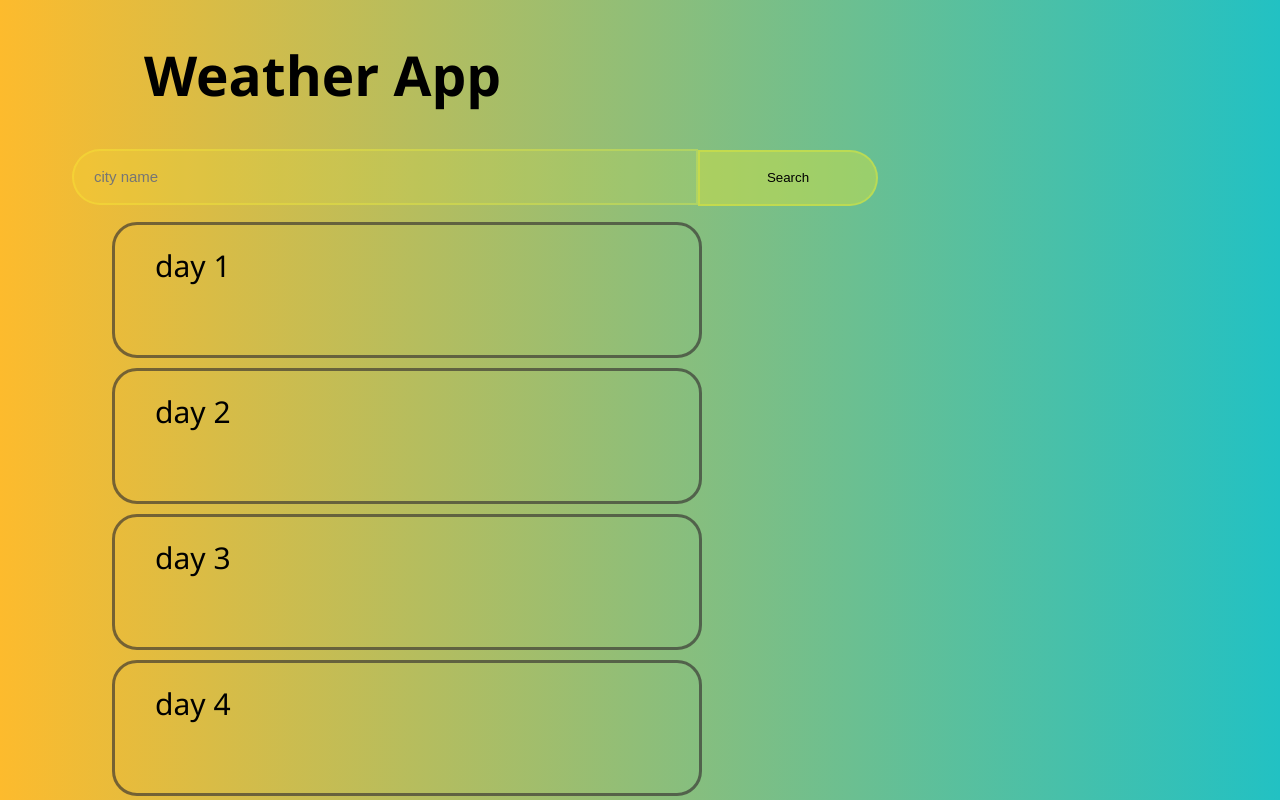
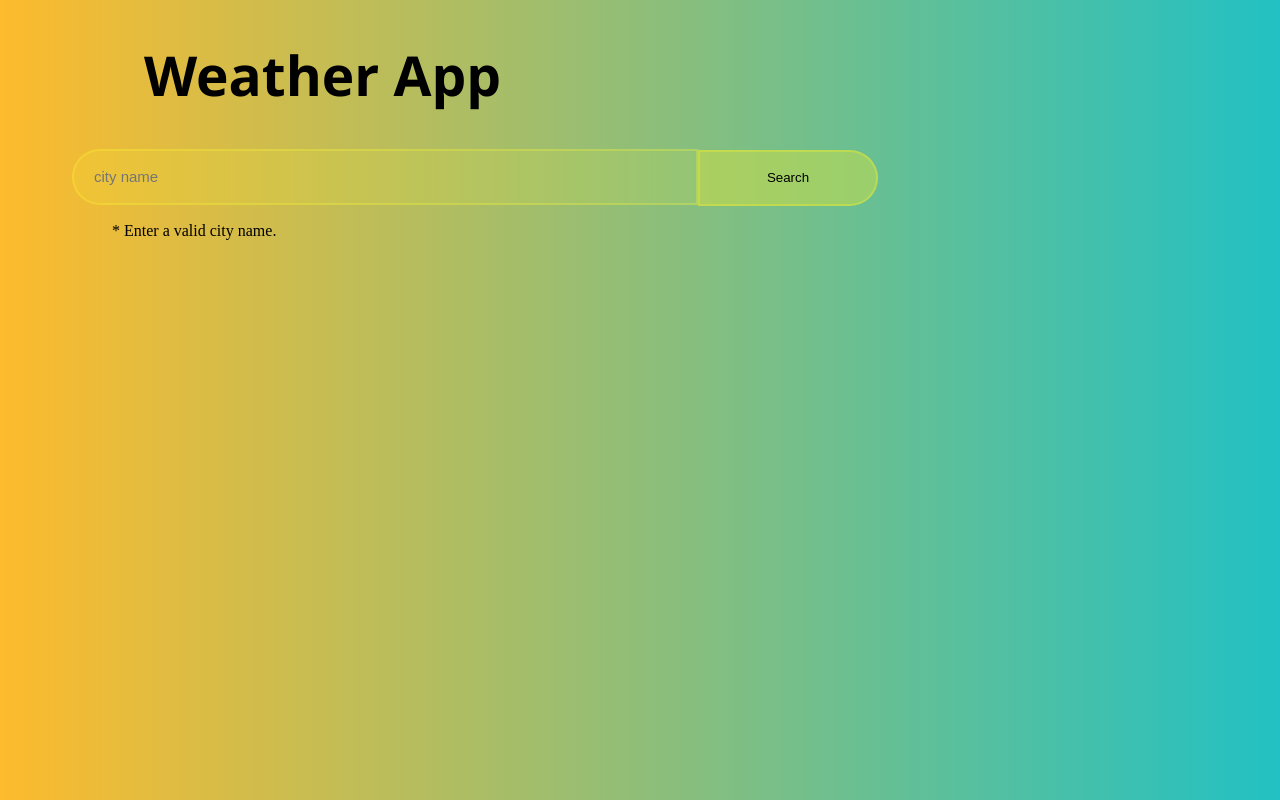
Before and after one commit to potatoSalad21/JS-WeatherApp, a React (Vite) app: page / in a window 1280 px wide. Shown: the top 800 px of the page. Built offline with nearby package versions, Linux system fonts and the light colour scheme.

Commit message:
components for week days

```diff
--- a/src/App.jsx
+++ b/src/App.jsx
@@ -1,29 +1,21 @@
 import { useState } from "react";
 import SearchForm from "./components/SearchForm.jsx";
+import WeeklyReport from "./components/WeeklyReport.jsx";
 import "./styles.css";
 
 export default function App() {
   const [forecasts, setForecasts] = useState({});
 
   function updateData(data) {
-    if (data) {
-      setForecasts(data);
-    }
+    data ? setForecasts(data) : setForecasts({});
   }
 
   return (
     <>
       <h1 className="header">Weather App</h1>
 
-      <SearchForm data={forecasts} updateForecasts={updateData} />
-
-      <ul className="dailyForecast">
-        <li className="weekDay">day 1</li>
-        <li className="weekDay">day 2</li>
-        <li className="weekDay">day 3</li>
-        <li className="weekDay">day 4</li>
-        <li className="weekDay">day 5</li>
-      </ul>
+      <SearchForm updateForecasts={updateData} />
+      <WeeklyReport forecastForWeek={forecasts}/>
     </>
   );
 }
--- a/src/components/SearchForm.jsx
+++ b/src/components/SearchForm.jsx
@@ -1,7 +1,7 @@
 import axios from "axios";
 import { useState } from "react";
 
-export default function SearchForm({ data, updateForecasts }) {
+export default function SearchForm({ updateForecasts }) {
   const [cityName, setCityName] = useState("");
 
   function handleSearch(e) {
@@ -38,7 +38,6 @@ export default function SearchForm({ data, updateForecasts }) {
         onChange={(e) => setCityName(e.target.value)}
       />
       <input className="button" type="submit" value="Search" />
-      <div className="testing">{data[0]?.Temperature.Maximum.Value}</div>
     </form>
   );
 }
--- /dev/null
+++ b/src/components/WeekDay.jsx
@@ -0,0 +1,20 @@
+export default function WeekDay({ forecastForDay }) {
+  const weekDays = [
+    "Sun",
+    "Mon",
+    "Tue",
+    "Wed",
+    "Thus",
+    "Fri",
+    "Sat",
+  ];
+  console.dir(forecastForDay);
+  let date = new Date(forecastForDay.Date);
+  let day = weekDays[date.getDay()];
+
+  return (
+    <li className="weekDay">
+      {day}
+    </li>
+  );
+}
--- /dev/null
+++ b/src/components/WeeklyReport.jsx
@@ -0,0 +1,17 @@
+import WeekDay from "./WeekDay";
+
+export default function WeeklyReport({ forecastForWeek }) {
+  return (
+    <ul className="dailyForecast">
+      {Object.keys(forecastForWeek).length === 0 && "* Enter a valid city name."}
+      {Object.keys(forecastForWeek).map((day) => {
+        return (
+          <WeekDay
+            key={crypto.randomUUID()}
+            forecastForDay={forecastForWeek[day]}
+          />
+        );
+      })}
+    </ul>
+  );
+}
```
